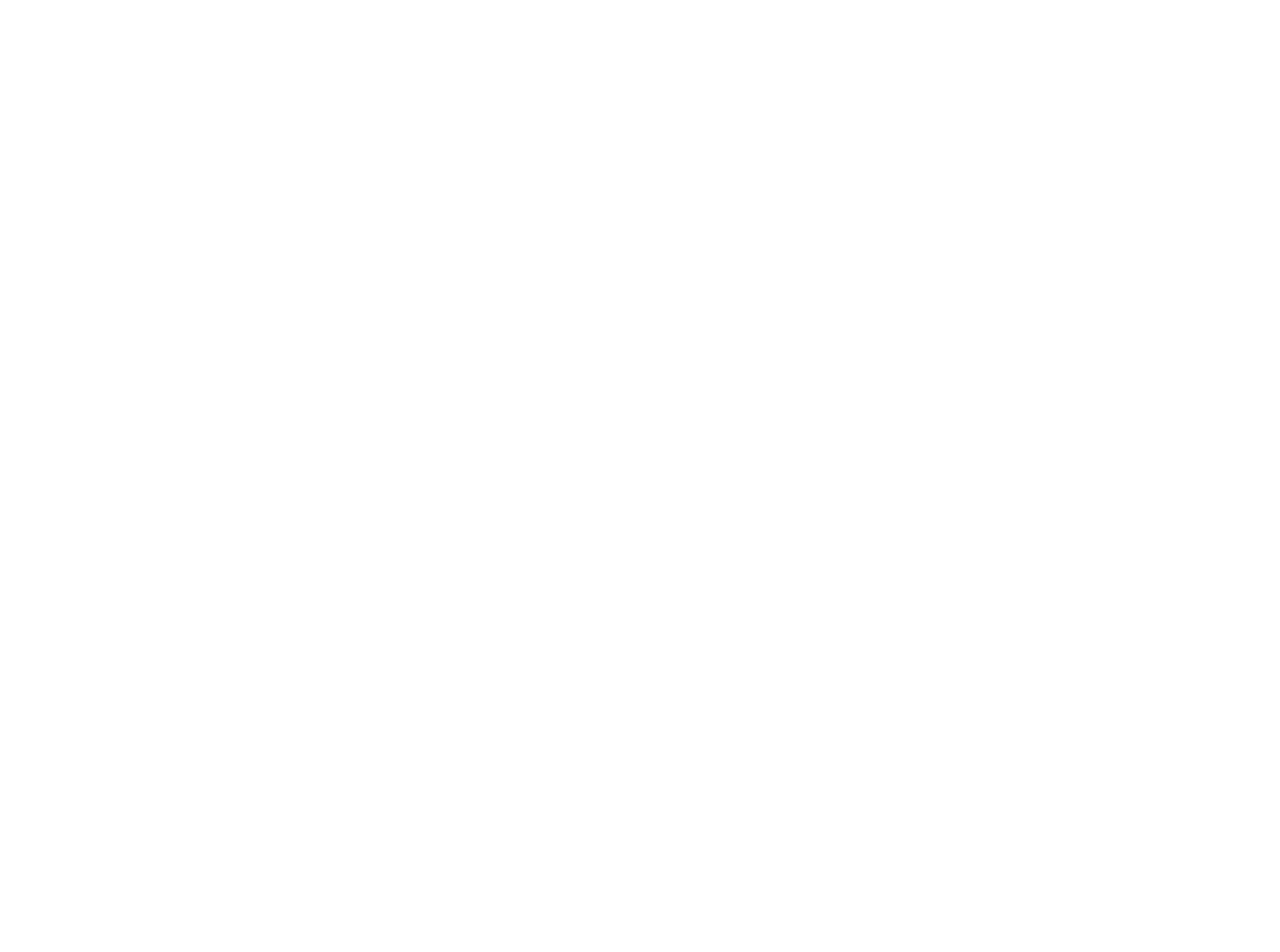
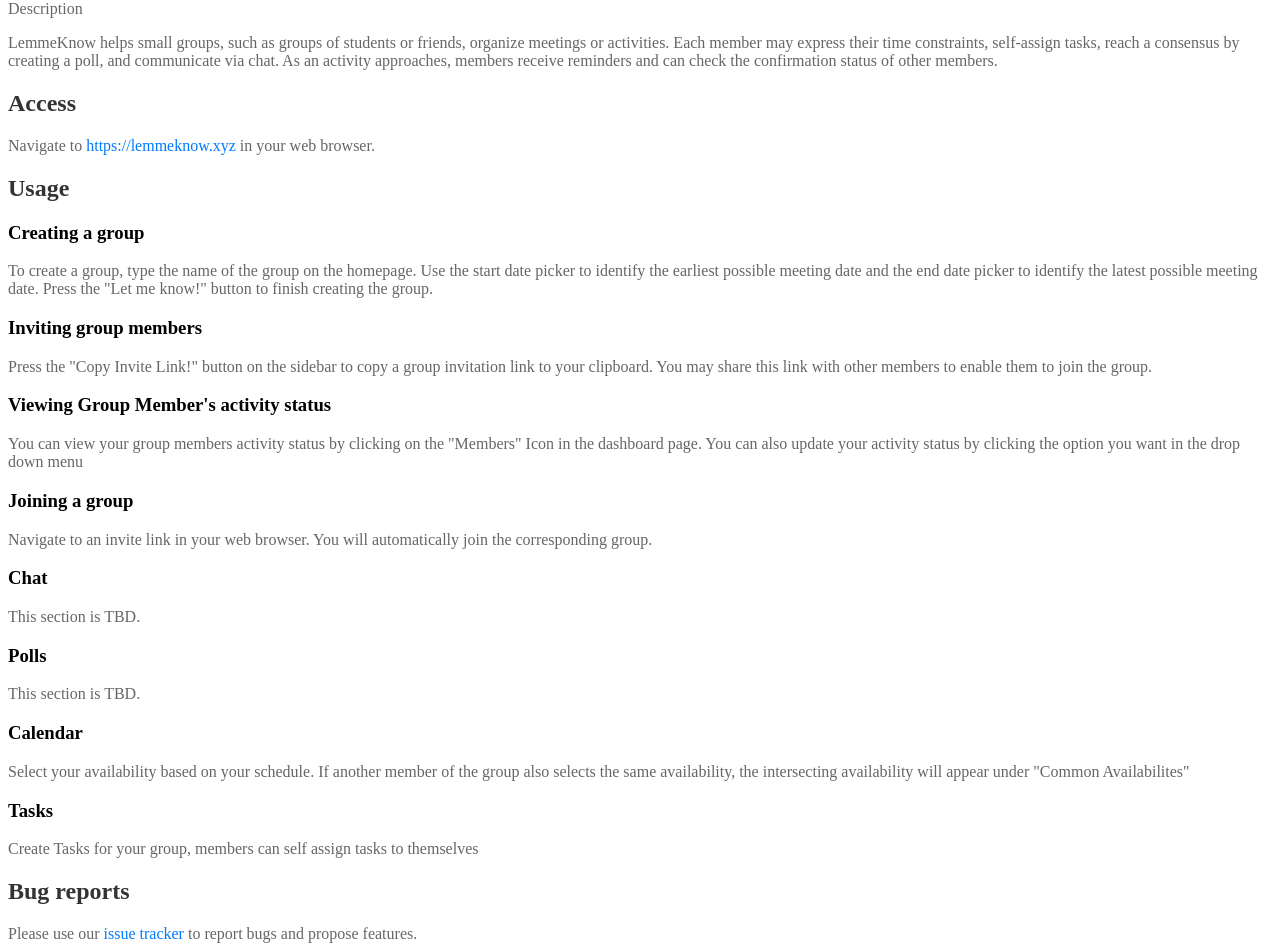
Before and after one commit to cse403-lemme-know/lemme-know, a SvelteKit app in the folder frontend/: page /features in a window 1280 px wide. Shown: the part 80-1032 px from the top of the page. Before the commit the page ends 800 px from the top, so only its background shows below. Built offline with nearby package versions, Linux system fonts and the light colour scheme.

Commit message:
adding features page

```diff
--- a/frontend/src/routes/features/+page.svelte
+++ b/frontend/src/routes/features/+page.svelte
@@ -1,3 +1,95 @@
-<header>
-	<h1>hello</h1>
-</header>
+<script>
+</script>
+
+<main>
+	<h1>LemmeKnow</h1>
+	<p>Description</p>
+	<p>
+		LemmeKnow helps small groups, such as groups of students or friends, organize meetings or
+		activities. Each member may express their time constraints, self-assign tasks, reach a consensus
+		by creating a poll, and communicate via chat. As an activity approaches, members receive
+		reminders and can check the confirmation status of other members.
+	</p>
+
+	<h2>Access</h2>
+	<p>Navigate to <a href="https://lemmeknow.xyz">https://lemmeknow.xyz</a> in your web browser.</p>
+
+	<h2>Usage</h2>
+	<h3>Creating a group</h3>
+	<p>
+		To create a group, type the name of the group on the homepage. Use the start date picker to
+		identify the earliest possible meeting date and the end date picker to identify the latest
+		possible meeting date. Press the "Let me know!" button to finish creating the group.
+	</p>
+
+	<h3>Inviting group members</h3>
+	<p>
+		Press the "Copy Invite Link!" button on the sidebar to copy a group invitation link to your
+		clipboard. You may share this link with other members to enable them to join the group.
+	</p>
+
+	<h3>Viewing Group Member's activity status</h3>
+	<p>
+		You can view your group members activity status by clicking on the "Members" Icon in the
+		dashboard page. You can also update your activity status by clicking the option you want in the
+		drop down menu
+	</p>
+
+	<h3>Joining a group</h3>
+	<p>
+		Navigate to an invite link in your web browser. You will automatically join the corresponding
+		group.
+	</p>
+
+	<h3>Chat</h3>
+	<p>This section is TBD.</p>
+
+	<h3>Polls</h3>
+	<p>This section is TBD.</p>
+
+	<h3>Calendar</h3>
+	<p>
+		Select your availability based on your schedule. If another member of the group also selects the
+		same availability, the intersecting availability will appear under "Common Availabilites"
+	</p>
+
+	<h3>Tasks</h3>
+	<p>Create Tasks for your group, members can self assign tasks to themselves</p>
+
+	<h2>Bug reports</h2>
+	<p>
+		Please use our <a href="https://github.com/cse403-lemmeknow/lemmeknow/issues">issue tracker</a> to
+		report bugs and propose features.
+	</p>
+	<p>Include details and context about the issue, using the corresponding template.</p>
+
+	<h2>Known bugs</h2>
+	<p>
+		Please check our <a href="https://github.com/cse403-lemmeknow/lemmeknow/issues">issue tracker</a
+		> to see known bugs and limitations.
+	</p>
+</main>
+
+<style>
+	h1,
+	h2 {
+		color: #333;
+	}
+
+	p,
+	a,
+	ul,
+	li {
+		font-size: 16px;
+		color: #666;
+	}
+
+	a {
+		color: #007bff;
+		text-decoration: none;
+	}
+
+	a:hover {
+		text-decoration: underline;
+	}
+</style>
```
